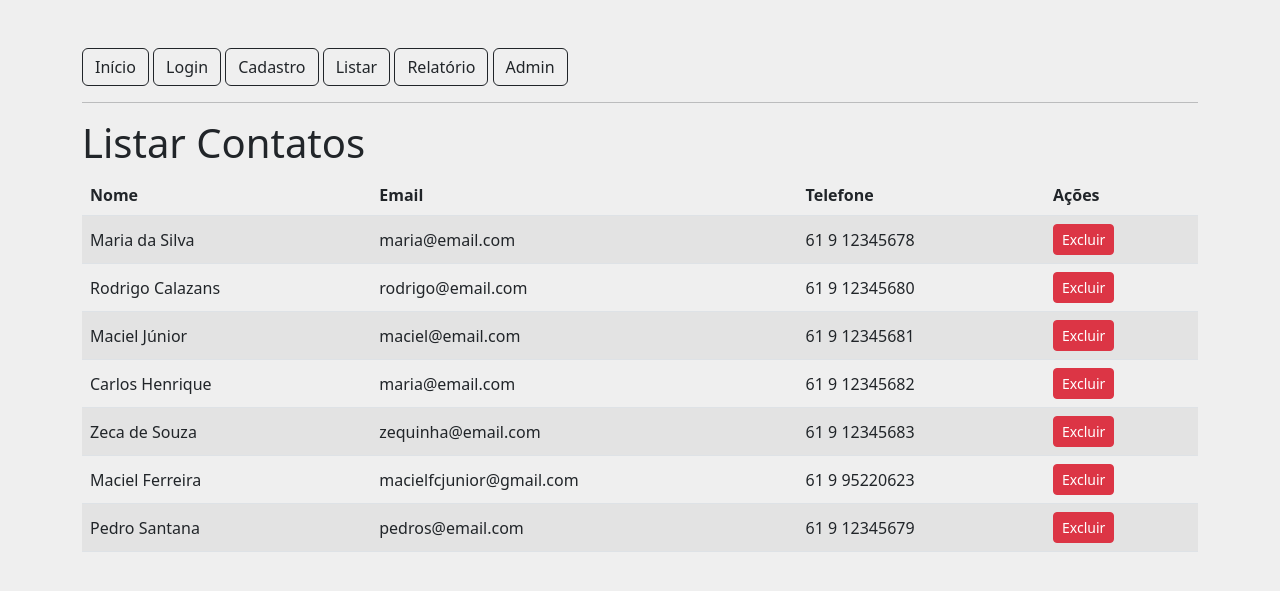
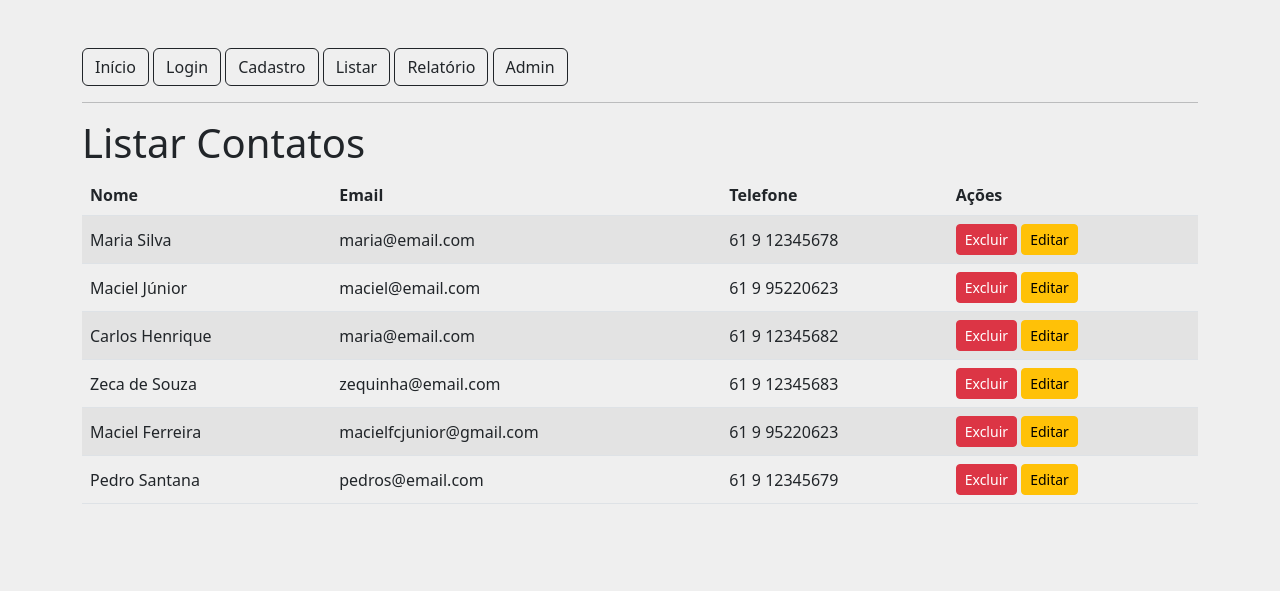
Before and after one commit to macieljuniormax/beacademy-devstart-introducaophp, a PHP site: page /listar in a window 1280 px wide. Shown: the top 591 px of the page. Run offline with PHP 8.4, Linux system fonts and the light colour scheme.

Commit message:
:sparkles: feat - Função editar contato

```diff
--- a/Projeto/acoes.php
+++ b/Projeto/acoes.php
@@ -58,6 +58,35 @@ function excluir()
     fwrite($arquivo, $contato);
   }
 
+  fclose($arquivo);
+
   $mensagem = "Contato excluído com sucesso!";
   include "telas/mensagem.php";
 }
+
+function editar()
+{
+  $id = $_GET["id"];
+  $contatos = file("dados/contatos.csv");
+
+  if ($_POST) {
+    $nome = $_POST["nome"];
+    $email = $_POST["email"];
+    $telefone = $_POST["telefone"];
+
+    $contatos[$id] = "{$nome};{$email};{$telefone}" . PHP_EOL;
+    unlink("dados/contatos.csv");
+    $arquivo = fopen("dados/contatos.csv", "a+");
+
+    foreach ($contatos as $contato) {
+      fwrite($arquivo, $contato);
+    }
+
+    fclose($arquivo);
+    $mensagem = "Contato atualizado!";
+    include "telas/mensagem.php";
+  }
+
+  $dados = explode(";", $contatos[$id]);
+  include "telas/editar.php";
+}
--- a/Projeto/dados/contatos.csv
+++ b/Projeto/dados/contatos.csv
@@ -1,6 +1,5 @@
-Maria da Silva;maria@email.com;61 9 12345678
-Rodrigo Calazans;rodrigo@email.com;61 9 12345680
-Maciel Júnior;maciel@email.com;61 9 12345681
+Maria Silva;maria@email.com;61 9 12345678
+Maciel Júnior;maciel@email.com;61 9 95220623
 Carlos Henrique;maria@email.com;61 9 12345682
 Zeca de Souza;zequinha@email.com;61 9 12345683
 Maciel Ferreira;macielfcjunior@gmail.com;61 9 95220623
--- a/Projeto/index.php
+++ b/Projeto/index.php
@@ -13,6 +13,7 @@
     '/cadastro' => cadastro(),
     '/listar' => listar(),
     '/relatorio' => relatorio(),
+    '/editar' => editar(),
     '/excluir' => excluir(),
     default => erro404(),
   }
--- a/Projeto/telas/listar.php
+++ b/Projeto/telas/listar.php
@@ -18,7 +18,9 @@
         echo "<td>" . $partes[0] ."</td>";
         echo "<td>" . $partes[1] ."</td>";
         echo "<td>" . $partes[2] ."</td>";
-        echo "<td> <a href='/excluir?id={$posicao}' class='btn btn-danger btn-sm'>Excluir</a>  </td>";
+        echo "<td><a href='/excluir?id={$posicao}' class='btn btn-danger btn-sm'>Excluir</a>
+                  <a href='/editar?id={$posicao}' class='btn btn-warning btn-sm'>Editar</a>
+              </td>";
       echo "</tr>";
     }?>
   </tbody>
```
Also changed, not shown: Projeto/telas/editar.php (added, +15 -0 lines).
